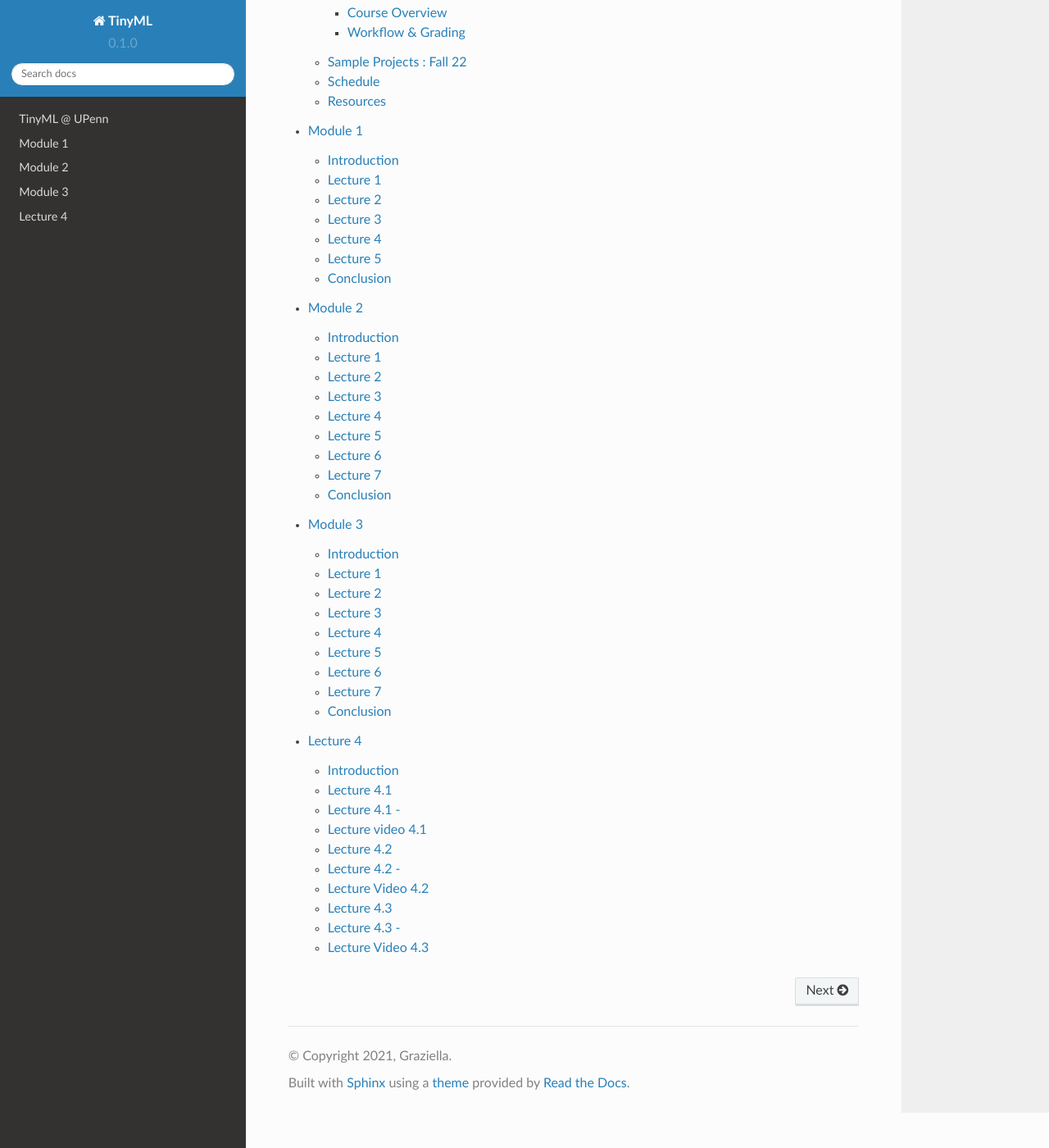
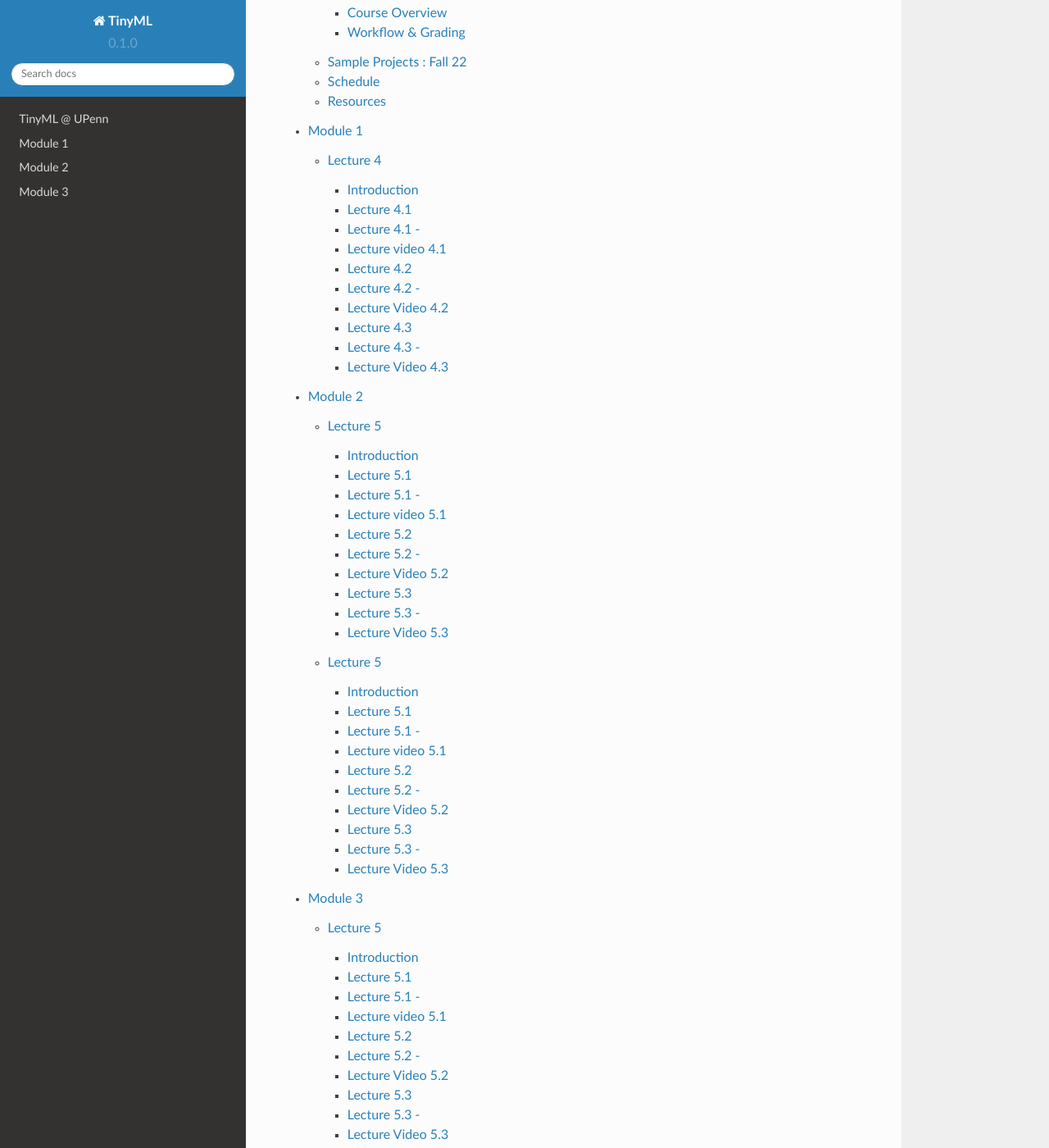
Before and after one commit to mlab-upenn/tinyml_readthedocs, a Sphinx documentation site: the page built from docs/source/index.rst, in a window 1280 px wide and 1400 px high, scrolled down 505 px. Shown: the whole window at 82% size. Built offline with Sphinx 7.4.7 and the Read the Docs theme 2.0.0, drawn with Linux system fonts in a browser that asks for light colours; pages that are not in the unit, such as notebooks, are missing from menus; some of the changed text lies outside the part shown.

Commit message:
basic structure ready

```diff
--- a/docs/source/module.rst
+++ /dev/null
@@ -1,43 +0,0 @@
-.. My Page
-
-***********************
-Module 1
-***********************
-
-Introduction
-============
-
-This is the introduction to my document.
-
-Lecture 1
-=========
-
-This is the first Lecture of the page.
-
-Lecture 2
-=========
-
-This is the second Lecture of the page.
-
-Lecture 3
-=========
-
-This is the third Lecture of the page.
-
-
-Lecture 4
-=========
-
-This is the fourth Lecture of the page.
-
-Lecture 5
-=========
-
-This is the fifth Lecture of the page.
-
-
-
-Conclusion
-==========
-
-This is the conclusion to my document.
--- a/docs/source/module2.rst
+++ /dev/null
@@ -1,52 +0,0 @@
-.. My Page
-
-***********************
-Module 2
-***********************
-
-Introduction
-============
-
-This is the introduction to my document.
-
-Lecture 1
-=========
-
-This is the first Lecture of the page.
-
-Lecture 2
-=========
-
-This is the second Lecture of the page.
-
-Lecture 3
-=========
-
-This is the third Lecture of the page.
-
-Lecture 4
-=========
-
-This is the fourth Lecture of the page.
-
-Lecture 5
-=========
-
-This is the fifth Lecture of the page.
-
-Lecture 6
-=========
-
-This is the sixth Lecture of the page.
-
-Lecture 7
-=========
-
-This is the seventh Lecture of the page.
-
-
-
-Conclusion
-==========
-
-This is the conclusion to my document.
--- /dev/null
+++ b/docs/source/module2/Lecture1.rst
@@ -0,0 +1,99 @@
+Lecture 5
+===============================
+
+Introduction
+------------
+
+Here, we have the basic Introduction text to Lecture 5.
+
+Lecture 5.1
+--------------
+
+Here, we have the basic Introduction text to Lecture 5.1
+
+Lecture 5.1 -
+---------------
+
+`Lecture 5.1 <https://drive.google.com/file/d/1WOyM8XzomvAPFEQJAimAljE0tV6eSlHM/view?usp=sharing">`_{:target="_blank"}
+
+
+Lecture video 5.1
+---------------
+
+.. raw:: html
+
+    <div style="text-align:center">
+    <iframe width="560" height="315" src="https://www.youtube.com/embed/_KnlZcr70oM" frameborder="0" allowfullscreen></iframe>
+    </div>
+
+
+Lecture 5.2
+--------------
+
+Here, we have the basic Introduction text to Lecture 5.2
+
+Lecture 5.2 -
+---------------
+
+`Lecture 5.2 <https://drive.google.com/file/d/1VzOAgAdz-Ub1TyWzSq37OCy2xMidBvo3/view?usp=sharing">`_{:target="_blank"}
+
+Lecture Video 5.2
+---------------
+
+.. raw:: html
+
+    <div style="text-align:center">
+    <iframe width="560" height="315" src="https://www.youtube.com/embed/2Re0Rurw61k" frameborder="0" allowfullscreen></iframe>
+    </div>
+
+
+Lecture 5.3
+--------------
+Here, we have the basic Introduction text to Lecture 5.3
+
+Lecture 5.3 -
+---------------
+
+`Lecture 5.3 <https://drive.google.com/file/d/1matM_yNjozkzcPnEVX8LqvyBdTmAU8Q3/view?usp=sharing">`_{:target="_blank"}
+
+Lecture Video 5.3
+---------------
+.. raw:: html
+
+    <div style="text-align:center">
+    <iframe width="560" height="315" src="https://www.youtube.com/embed/p6fcvXH_j6w" frameborder="0" allowfullscreen></iframe>
+    </div>
+
+.. Lecture 4.4
+.. --------------
+.. Here, we have the basic Introduction text to Lecture 4.4
+
+.. Lecture 4.4 -
+.. ---------------
+
+.. `Lecture 4.4 <https://drive.google.com/file/d/1efZOhoFchPqCvyEtmZwWTF6bm0TL-zy4/view?usp=sharing target="_blank">`_
+
+.. Lecture Video 4.4
+.. ---------------
+.. .. raw:: html
+
+..     <div style="text-align:center">
+..     <iframe width="560" height="315" src="https://www.youtube.com/embed/4Z4Z4Z4Z4Z4" frameborder="0" allowfullscreen></iframe>
+..     </div>
+
+.. Lecture 4.5
+.. --------------
+.. Here, we have the basic Introduction text to Lecture 4.5
+
+.. Lecture 4.5 -
+.. ---------------
+
+.. `Lecture 4.5 <https://drive.google.com/file/d/1efZOhoFchPqCvyEtmZwWTF6bm0TL-zy4/view?usp=sharing target="_blank">`_
+
+.. Lecture Video 4.5
+.. ---------------
+.. .. raw:: html
+
+..     <div style="text-align:center">
+..     <iframe width="560" height="315" src="https://www.youtube.com/embed/4Z4Z4Z4Z4Z4" frameborder="0" allowfullscreen></iframe>
+..     </div>
--- /dev/null
+++ b/docs/source/module2/Lecture2.rst
@@ -0,0 +1,99 @@
+Lecture 5
+===============================
+
+Introduction
+------------
+
+Here, we have the basic Introduction text to Lecture 5.
+
+Lecture 5.1
+--------------
+
+Here, we have the basic Introduction text to Lecture 5.1
+
+Lecture 5.1 -
+---------------
+
+`Lecture 5.1 <https://drive.google.com/file/d/1WOyM8XzomvAPFEQJAimAljE0tV6eSlHM/view?usp=sharing">`_{:target="_blank"}
+
+
+Lecture video 5.1
+---------------
+
+.. raw:: html
+
+    <div style="text-align:center">
+    <iframe width="560" height="315" src="https://www.youtube.com/embed/_KnlZcr70oM" frameborder="0" allowfullscreen></iframe>
+    </div>
+
+
+Lecture 5.2
+--------------
+
+Here, we have the basic Introduction text to Lecture 5.2
+
+Lecture 5.2 -
+---------------
+
+`Lecture 5.2 <https://drive.google.com/file/d/1VzOAgAdz-Ub1TyWzSq37OCy2xMidBvo3/view?usp=sharing">`_{:target="_blank"}
+
+Lecture Video 5.2
+---------------
+
+.. raw:: html
+
+    <div style="text-align:center">
+    <iframe width="560" height="315" src="https://www.youtube.com/embed/2Re0Rurw61k" frameborder="0" allowfullscreen></iframe>
+    </div>
+
+
+Lecture 5.3
+--------------
+Here, we have the basic Introduction text to Lecture 5.3
+
+Lecture 5.3 -
+---------------
+
+`Lecture 5.3 <https://drive.google.com/file/d/1matM_yNjozkzcPnEVX8LqvyBdTmAU8Q3/view?usp=sharing">`_{:target="_blank"}
+
+Lecture Video 5.3
+---------------
+.. raw:: html
+
+    <div style="text-align:center">
+    <iframe width="560" height="315" src="https://www.youtube.com/embed/p6fcvXH_j6w" frameborder="0" allowfullscreen></iframe>
+    </div>
+
+.. Lecture 4.4
+.. --------------
+.. Here, we have the basic Introduction text to Lecture 4.4
+
+.. Lecture 4.4 -
+.. ---------------
+
+.. `Lecture 4.4 <https://drive.google.com/file/d/1efZOhoFchPqCvyEtmZwWTF6bm0TL-zy4/view?usp=sharing target="_blank">`_
+
+.. Lecture Video 4.4
+.. ---------------
+.. .. raw:: html
+
+..     <div style="text-align:center">
+..     <iframe width="560" height="315" src="https://www.youtube.com/embed/4Z4Z4Z4Z4Z4" frameborder="0" allowfullscreen></iframe>
+..     </div>
+
+.. Lecture 4.5
+.. --------------
+.. Here, we have the basic Introduction text to Lecture 4.5
+
+.. Lecture 4.5 -
+.. ---------------
+
+.. `Lecture 4.5 <https://drive.google.com/file/d/1efZOhoFchPqCvyEtmZwWTF6bm0TL-zy4/view?usp=sharing target="_blank">`_
+
+.. Lecture Video 4.5
+.. ---------------
+.. .. raw:: html
+
+..     <div style="text-align:center">
+..     <iframe width="560" height="315" src="https://www.youtube.com/embed/4Z4Z4Z4Z4Z4" frameborder="0" allowfullscreen></iframe>
+..     </div>
--- a/docs/source/module3.rst
+++ /dev/null
@@ -1,52 +0,0 @@
-.. My Page
-
-***********************
-Module 3
-***********************
-
-Introduction
-============
-
-This is the introduction to my document.
-
-Lecture 1
-=========
-
-This is the first Lecture of the page.
-
-Lecture 2
-=========
-
-This is the second Lecture of the page.
-
-Lecture 3
-=========
-
-This is the third Lecture of the page.
-
-Lecture 4
-=========
-
-This is the fourth Lecture of the page.
-
-Lecture 5
-=========
-
-This is the fifth Lecture of the page.
-
-Lecture 6
-=========
-
-This is the sixth Lecture of the page.
-
-Lecture 7
-=========
-
-This is the seventh Lecture of the page.
-
-
-
-Conclusion
-==========
-
-This is the conclusion to my document.
--- /dev/null
+++ b/docs/source/module3/Lecture1.rst
@@ -0,0 +1,99 @@
+Lecture 5
+===============================
+
+Introduction
+------------
+
+Here, we have the basic Introduction text to Lecture 5.
+
+Lecture 5.1
+--------------
+
+Here, we have the basic Introduction text to Lecture 5.1
+
+Lecture 5.1 -
+---------------
+
+`Lecture 5.1 <https://drive.google.com/file/d/1WOyM8XzomvAPFEQJAimAljE0tV6eSlHM/view?usp=sharing">`_{:target="_blank"}
+
+
+Lecture video 5.1
+---------------
+
+.. raw:: html
+
+    <div style="text-align:center">
+    <iframe width="560" height="315" src="https://www.youtube.com/embed/_KnlZcr70oM" frameborder="0" allowfullscreen></iframe>
+    </div>
+
+
+Lecture 5.2
+--------------
+
+Here, we have the basic Introduction text to Lecture 5.2
+
+Lecture 5.2 -
+---------------
+
+`Lecture 5.2 <https://drive.google.com/file/d/1VzOAgAdz-Ub1TyWzSq37OCy2xMidBvo3/view?usp=sharing">`_{:target="_blank"}
+
+Lecture Video 5.2
+---------------
+
+.. raw:: html
+
+    <div style="text-align:center">
+    <iframe width="560" height="315" src="https://www.youtube.com/embed/2Re0Rurw61k" frameborder="0" allowfullscreen></iframe>
+    </div>
+
+
+Lecture 5.3
+--------------
+Here, we have the basic Introduction text to Lecture 5.3
+
+Lecture 5.3 -
+---------------
+
+`Lecture 5.3 <https://drive.google.com/file/d/1matM_yNjozkzcPnEVX8LqvyBdTmAU8Q3/view?usp=sharing">`_{:target="_blank"}
+
+Lecture Video 5.3
+---------------
+.. raw:: html
+
+    <div style="text-align:center">
+    <iframe width="560" height="315" src="https://www.youtube.com/embed/p6fcvXH_j6w" frameborder="0" allowfullscreen></iframe>
+    </div>
+
+.. Lecture 4.4
+.. --------------
+.. Here, we have the basic Introduction text to Lecture 4.4
+
+.. Lecture 4.4 -
+.. ---------------
+
+.. `Lecture 4.4 <https://drive.google.com/file/d/1efZOhoFchPqCvyEtmZwWTF6bm0TL-zy4/view?usp=sharing target="_blank">`_
+
+.. Lecture Video 4.4
+.. ---------------
+.. .. raw:: html
+
+..     <div style="text-align:center">
+..     <iframe width="560" height="315" src="https://www.youtube.com/embed/4Z4Z4Z4Z4Z4" frameborder="0" allowfullscreen></iframe>
+..     </div>
+
+.. Lecture 4.5
+.. --------------
+.. Here, we have the basic Introduction text to Lecture 4.5
+
+.. Lecture 4.5 -
+.. ---------------
+
+.. `Lecture 4.5 <https://drive.google.com/file/d/1efZOhoFchPqCvyEtmZwWTF6bm0TL-zy4/view?usp=sharing target="_blank">`_
+
+.. Lecture Video 4.5
+.. ---------------
+.. .. raw:: html
+
+..     <div style="text-align:center">
+..     <iframe width="560" height="315" src="https://www.youtube.com/embed/4Z4Z4Z4Z4Z4" frameborder="0" allowfullscreen></iframe>
+..     </div>
--- /dev/null
+++ b/docs/source/module3/Lecture2.rst
@@ -0,0 +1,99 @@
+Lecture 5
+===============================
+
+Introduction
+------------
+
+Here, we have the basic Introduction text to Lecture 5.
+
+Lecture 5.1
+--------------
+
+Here, we have the basic Introduction text to Lecture 5.1
+
+Lecture 5.1 -
+---------------
+
+`Lecture 5.1 <https://drive.google.com/file/d/1WOyM8XzomvAPFEQJAimAljE0tV6eSlHM/view?usp=sharing">`_{:target="_blank"}
+
+
+Lecture video 5.1
+---------------
+
+.. raw:: html
+
+    <div style="text-align:center">
+    <iframe width="560" height="315" src="https://www.youtube.com/embed/_KnlZcr70oM" frameborder="0" allowfullscreen></iframe>
+    </div>
+
+
+Lecture 5.2
+--------------
+
+Here, we have the basic Introduction text to Lecture 5.2
+
+Lecture 5.2 -
+---------------
+
+`Lecture 5.2 <https://drive.google.com/file/d/1VzOAgAdz-Ub1TyWzSq37OCy2xMidBvo3/view?usp=sharing">`_{:target="_blank"}
+
+Lecture Video 5.2
+---------------
+
+.. raw:: html
+
+    <div style="text-align:center">
+    <iframe width="560" height="315" src="https://www.youtube.com/embed/2Re0Rurw61k" frameborder="0" allowfullscreen></iframe>
+    </div>
+
+
+Lecture 5.3
+--------------
+Here, we have the basic Introduction text to Lecture 5.3
+
+Lecture 5.3 -
+---------------
+
+`Lecture 5.3 <https://drive.google.com/file/d/1matM_yNjozkzcPnEVX8LqvyBdTmAU8Q3/view?usp=sharing">`_{:target="_blank"}
+
+Lecture Video 5.3
+---------------
+.. raw:: html
+
+    <div style="text-align:center">
+    <iframe width="560" height="315" src="https://www.youtube.com/embed/p6fcvXH_j6w" frameborder="0" allowfullscreen></iframe>
+    </div>
+
+.. Lecture 4.4
+.. --------------
+.. Here, we have the basic Introduction text to Lecture 4.4
+
+.. Lecture 4.4 -
+.. ---------------
+
+.. `Lecture 4.4 <https://drive.google.com/file/d/1efZOhoFchPqCvyEtmZwWTF6bm0TL-zy4/view?usp=sharing target="_blank">`_
+
+.. Lecture Video 4.4
+.. ---------------
+.. .. raw:: html
+
+..     <div style="text-align:center">
+..     <iframe width="560" height="315" src="https://www.youtube.com/embed/4Z4Z4Z4Z4Z4" frameborder="0" allowfullscreen></iframe>
+..     </div>
+
+.. Lecture 4.5
+.. --------------
+.. Here, we have the basic Introduction text to Lecture 4.5
+
+.. Lecture 4.5 -
+.. ---------------
+
+.. `Lecture 4.5 <https://drive.google.com/file/d/1efZOhoFchPqCvyEtmZwWTF6bm0TL-zy4/view?usp=sharing target="_blank">`_
+
+.. Lecture Video 4.5
+.. ---------------
+.. .. raw:: html
+
+..     <div style="text-align:center">
+..     <iframe width="560" height="315" src="https://www.youtube.com/embed/4Z4Z4Z4Z4Z4" frameborder="0" allowfullscreen></iframe>
+..     </div>
```
Also changed, not shown: docs/source/index.rst (+3 -4 lines), docs/source/module1/index.rst (added, +10 -0 lines), docs/source/module2/index.rst (added, +10 -0 lines), docs/source/module3/index.rst (added, +10 -0 lines), docs/source/module1/Lecture 5.rst (renamed from docs/source/Lecture 5.rst), docs/source/module1/Lecture4.rst (renamed from docs/source/keyword.rst).
